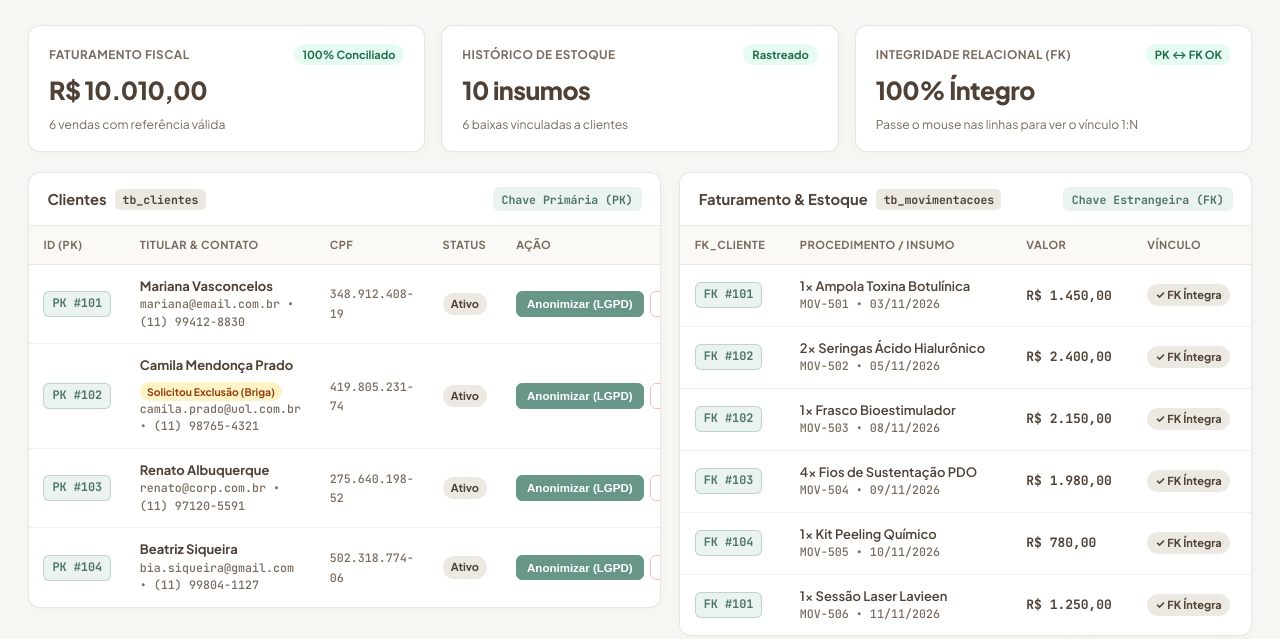
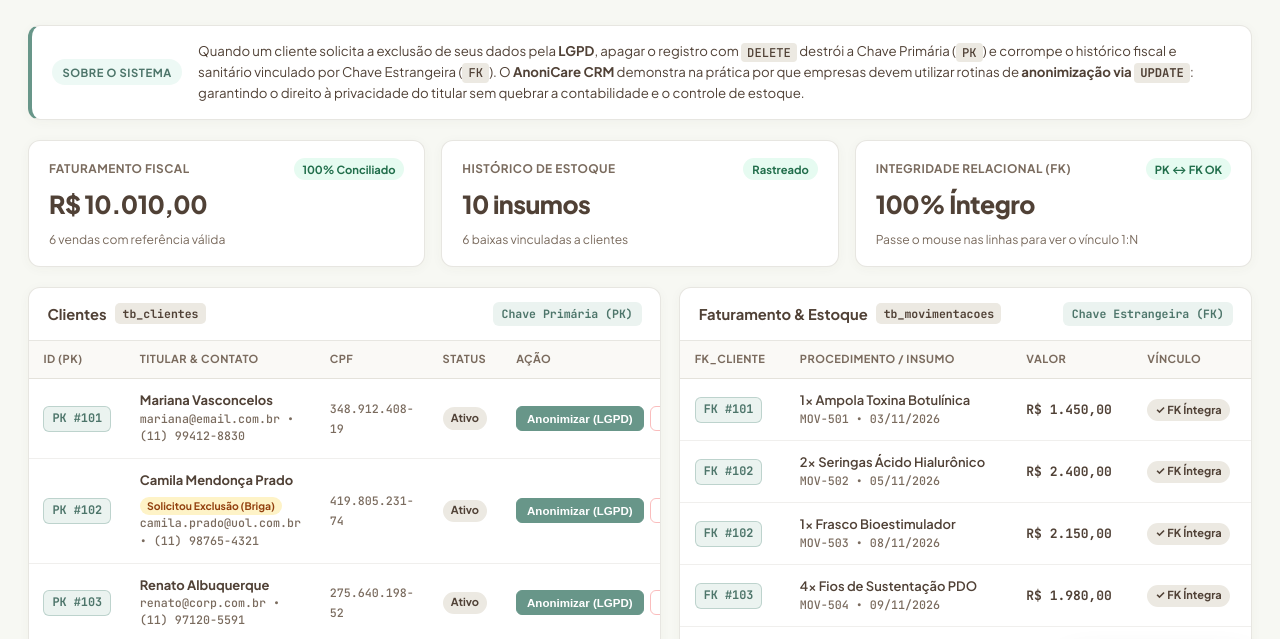
Before and after one commit to Pedrao0223/AnoniCare-CRM., a plain HTML site: page index.html in a window 1280 px wide. Shown: the part 79-718 px from the top of the page. Drawn offline with Linux system fonts and the light colour scheme.

Commit message:
feat: add minimalist introduction banner explaining system purpose and LGPD importance

```diff
--- a/index.html
+++ b/index.html
@@ -45,6 +45,14 @@
         </button>
       </div>
     </header>
+
+    <!-- Introdução Minimalista sobre o Sistema e sua Importância -->
+    <section class="intro-card" aria-label="Sobre o Sistema">
+      <div class="intro-badge">Sobre o Sistema</div>
+      <p class="intro-text">
+        Quando um cliente solicita a exclusão de seus dados pela <strong>LGPD</strong>, apagar o registro com <code>DELETE</code> destrói a Chave Primária (<code>PK</code>) e corrompe o histórico fiscal e sanitário vinculado por Chave Estrangeira (<code>FK</code>). O <strong>AnoniCare CRM</strong> demonstra na prática por que empresas devem utilizar rotinas de <strong>anonimização via <code>UPDATE</code></strong>: garantindo o direito à privacidade do titular sem quebrar a contabilidade e o controle de estoque.
+      </p>
+    </section>
 
     <!-- Faixa de KPIs Limpa e Direta (RF01) -->
     <section class="kpi-grid" aria-label="Indicadores Contábeis e Relacionais">
--- a/styles.css
+++ b/styles.css
@@ -168,6 +168,55 @@ code, pre, .font-mono {
 .btn-reset:hover {
   background: var(--color-cambridge-dark);
   border-color: var(--color-cambridge-dark);
+}
+
+/* ==========================================================================
+   Introdução Minimalista
+   ========================================================================== */
+.intro-card {
+  background: var(--bg-card);
+  border: 1px solid var(--border-subtle);
+  border-left: 4px solid var(--color-cambridge);
+  border-radius: var(--radius-md);
+  padding: 0.95rem 1.25rem;
+  box-shadow: var(--shadow-soft);
+  display: flex;
+  align-items: center;
+  gap: 1rem;
+}
+
+.intro-badge {
+  font-size: 0.7rem;
+  font-weight: 700;
+  text-transform: uppercase;
+  letter-spacing: 0.05em;
+  padding: 0.28rem 0.65rem;
+  border-radius: 999px;
+  background: var(--color-tiffany-soft);
+  color: var(--color-cambridge-dark);
+  white-space: nowrap;
+  flex-shrink: 0;
+}
+
+.intro-text {
+  font-size: 0.83rem;
+  color: var(--color-taupe);
+  line-height: 1.55;
+}
+
+.intro-text code {
+  font-size: 0.76rem;
+  background: var(--color-khaki-light);
+  padding: 0.1rem 0.38rem;
+  border-radius: 4px;
+}
+
+@media (max-width: 700px) {
+  .intro-card {
+    flex-direction: column;
+    align-items: flex-start;
+    gap: 0.5rem;
+  }
 }
 
 /* ==========================================================================
```
